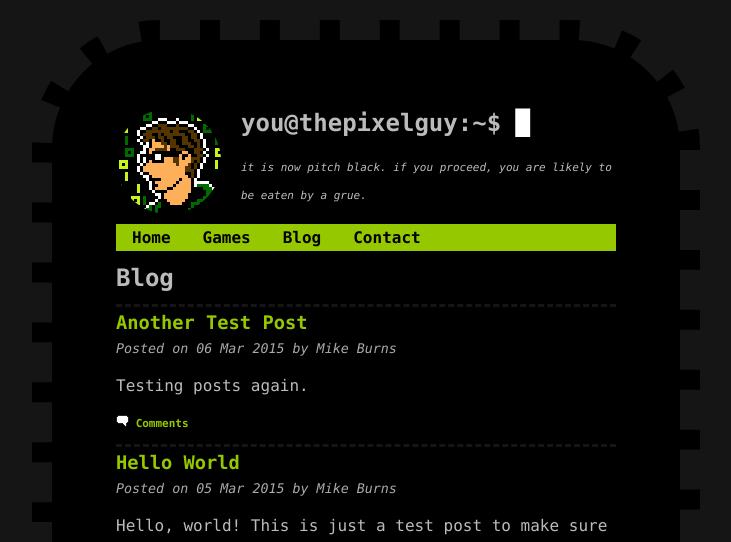
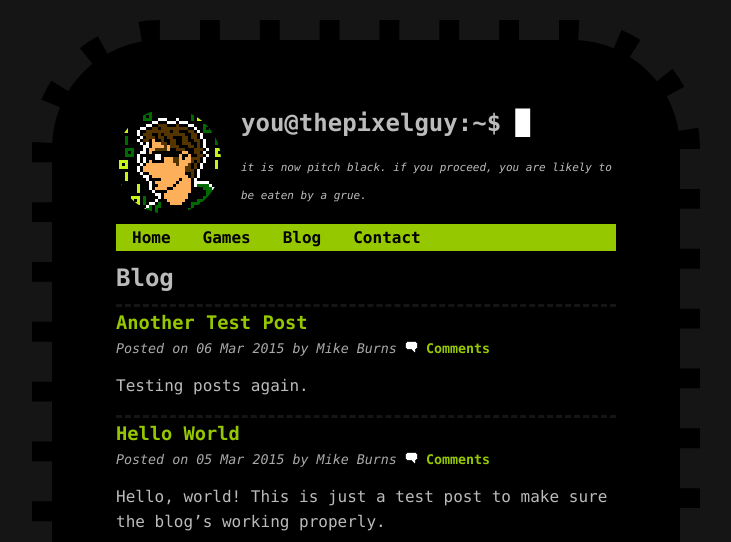
Before and after one commit to thatpixelguy/thatpixelguy.github.io, a Jekyll site: the page built from blog.html, in a window 1280 px wide. Shown: the top 542 px of the page, without its empty margins (274-1005 px from the left). Built offline with Jekyll 4.4.1, drawn with Linux system fonts in a browser that asks for light colours; Markdown is read by kramdown in place of the engine named in the settings; comment, search, counter and statistics services are not loaded.

Commit message:
Updated blog.html

```diff
--- a/blog.html
+++ b/blog.html
@@ -8,9 +8,9 @@ published: true
 {% for post in site.posts %}
   <div class='post'>
     <h3><a href="{{ BASE_PATH }}{{ post.url }}">{{ post.title }}</a></h3>
-    <small><i style='color: #aaa;'>Posted on {{ post.date | date_to_string }} by {{ post.author }}</i></small>
+    <small><i style='color: #aaa;'>Posted on {{ post.date | date_to_string }} by {{ post.author }}</i> <img src='/comments.png' height=12 /> <a href="{{ BASE_PATH }}{{ post.url }}#disqus_thread">Comments</a></small>
     <p>{{ post.content | markdownify }}</p>
-    <p style='font-size: 11px;'><img src='/comments.png' height=12 /> <a href="{{ BASE_PATH }}{{ post.url }}#disqus_thread">Comments</a></p>
+    <p style='font-size: 11px;'></p>
   </div>
 {% endfor %}
 
```
